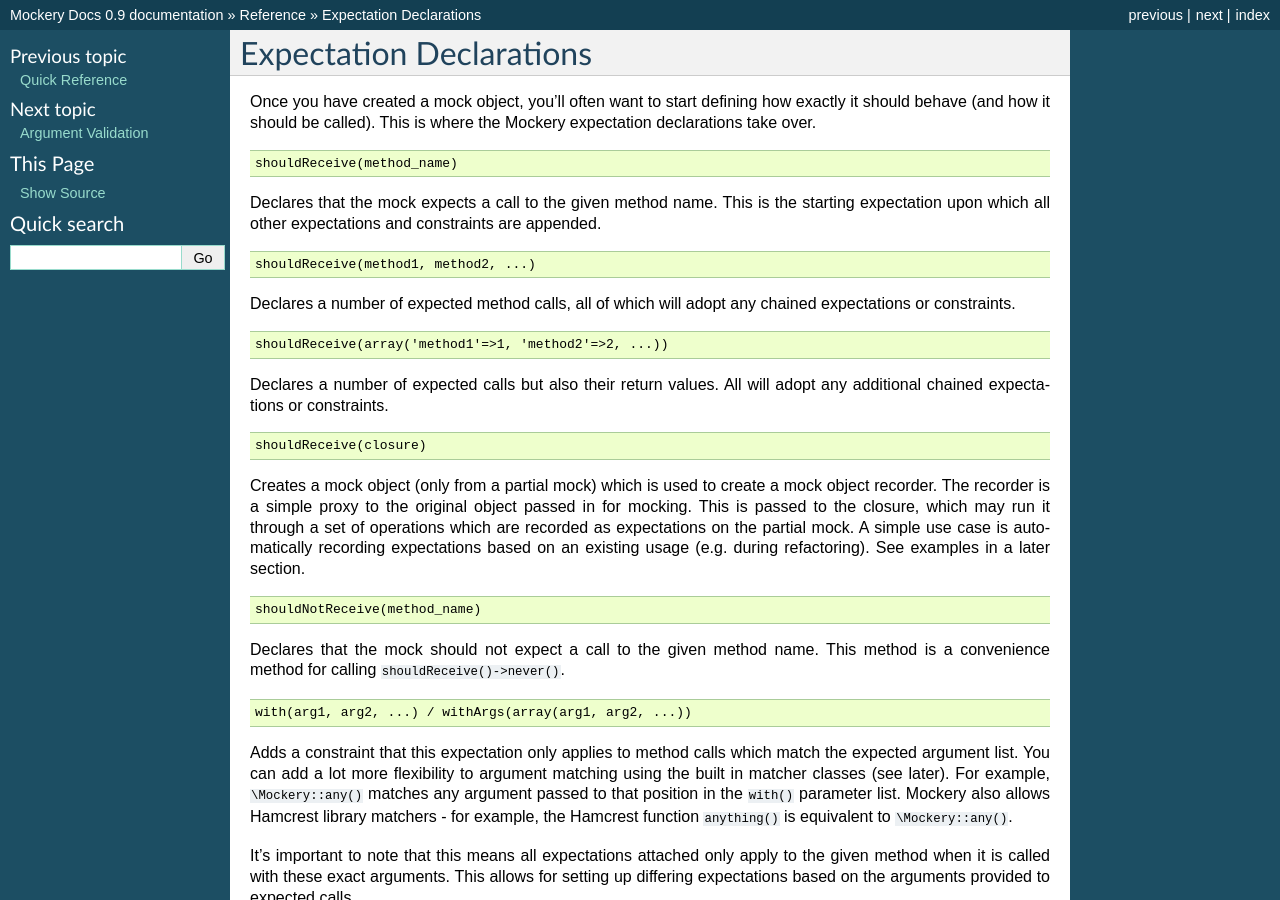
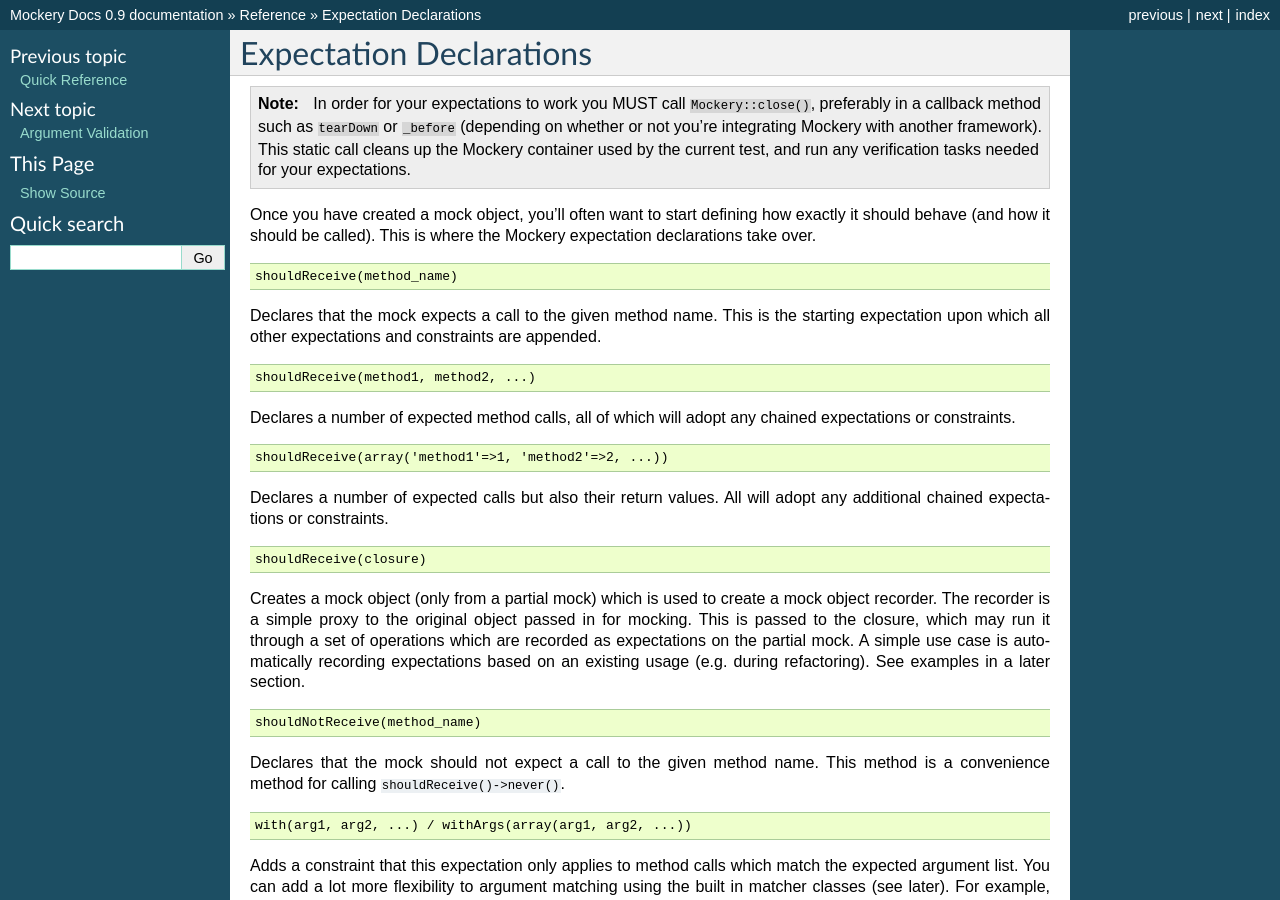
Before and after one commit to mockery/mockery, a Sphinx documentation site: the page built from docs/reference/expectations.rst, in a window 1280 px wide and 900 px high. Built offline with Sphinx 7.4.7, drawn with Linux system fonts in a browser that asks for light colours.

Commit message:
Update expectations.rst

```diff
--- a/docs/reference/expectations.rst
+++ b/docs/reference/expectations.rst
@@ -3,6 +3,12 @@
 
 Expectation Declarations
 ========================
+
+.. note::
+
+    In order for your expectations to work you MUST call ``Mockery::close()``, preferably in a callback method such as ``tearDown`` or ``_before`` (depending on whether or not you're integrating Mockery with another framework). This static call cleans up the Mockery container used by the current test, and run any verification tasks needed for your expectations.
+
+
 
 Once you have created a mock object, you'll often want to start defining how
 exactly it should behave (and how it should be called). This is where the
```
